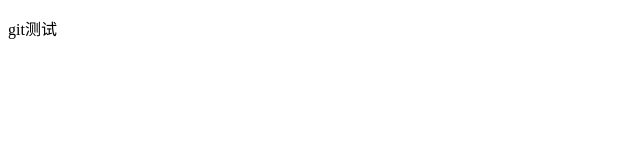
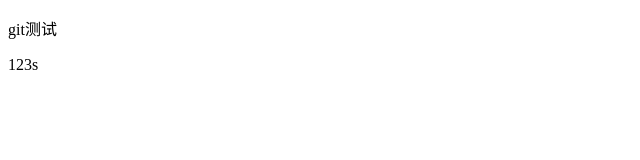
Before and after one commit to luwuping/luwp_worke, a plain HTML site: page test.html in a window 1280 px wide. Shown: the full height of the page, 0-640 px from the left. Drawn offline with Linux system fonts and the light colour scheme.

Commit message:
”123“

```diff
--- a/test.html
+++ b/test.html
@@ -8,5 +8,6 @@
 </head>
 <body>
     <p>git测试</p>
+    <p>123s</p>
 </body>
 </html>
```
